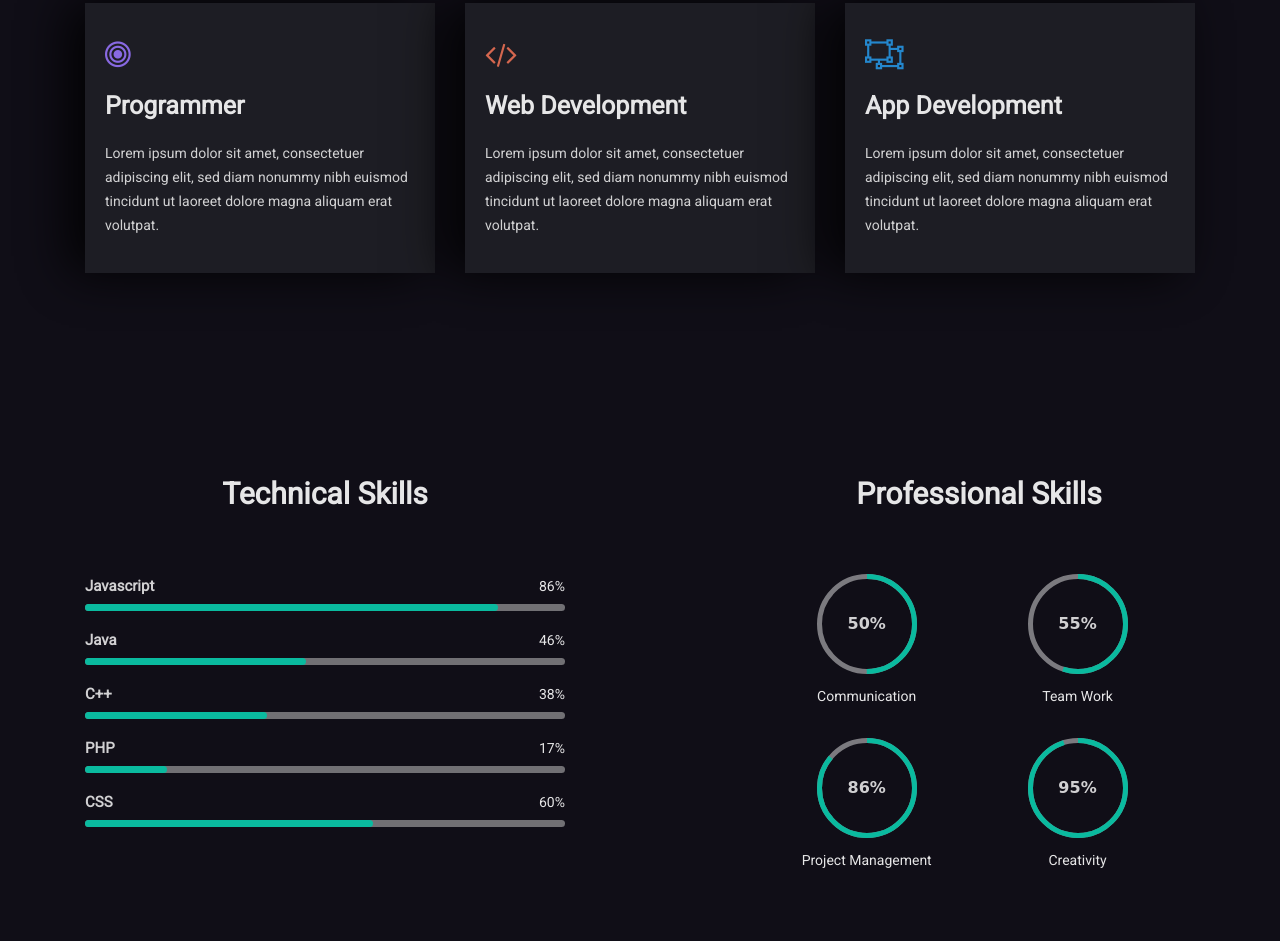
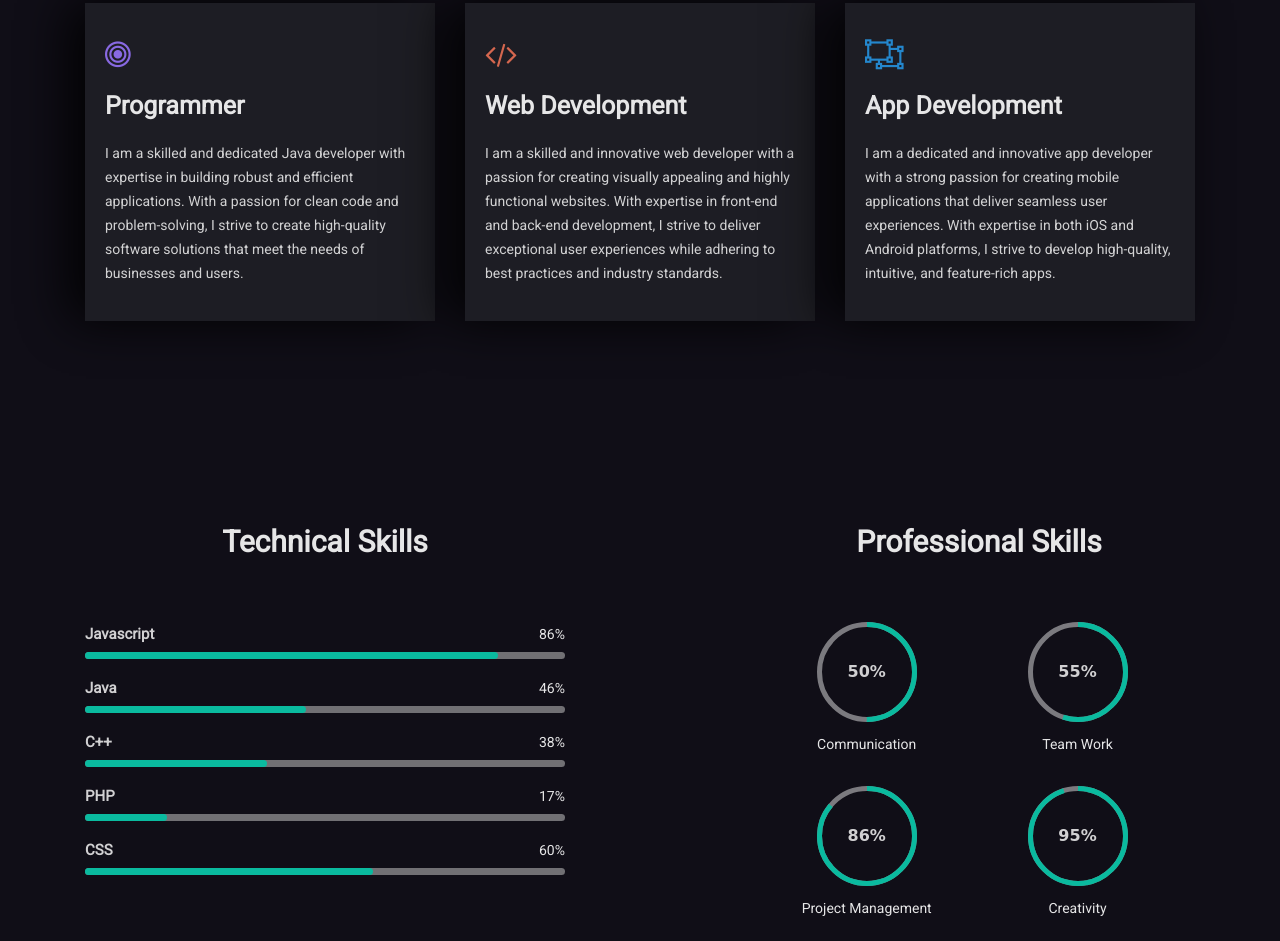
Before and after one commit to lavhimself/portfolio.github.io, a plain HTML site: page index.html in a window 1280 px wide. Shown: the part 1562-2503 px from the top of the page. Drawn offline with Linux system fonts and the light colour scheme.

Commit message:
index.html

```diff
--- a/index.html
+++ b/index.html
@@ -292,9 +292,7 @@
               <i class="fa fa-bullseye purple-color"></i>
               <h3>Programmer</h3>
               <p>
-                Lorem ipsum dolor sit amet, consectetuer adipiscing elit, sed
-                diam nonummy nibh euismod tincidunt ut laoreet dolore magna
-                aliquam erat volutpat.
+               I am a skilled and dedicated Java developer with expertise in building robust and efficient applications. With a passion for clean code and problem-solving, I strive to create high-quality software solutions that meet the needs of businesses and users.
               </p>
             </div>
           </div>
@@ -307,9 +305,7 @@
               <i class="fa fa-code iron-color"></i>
               <h3>Web Development</h3>
               <p>
-                Lorem ipsum dolor sit amet, consectetuer adipiscing elit, sed
-                diam nonummy nibh euismod tincidunt ut laoreet dolore magna
-                aliquam erat volutpat.
+                I am a skilled and innovative web developer with a passion for creating visually appealing and highly functional websites. With expertise in front-end and back-end development, I strive to deliver exceptional user experiences while adhering to best practices and industry standards.
               </p>
             </div>
           </div>
@@ -322,9 +318,7 @@
               <i class="fa fa-object-ungroup sky-color"></i>
               <h3>App Development</h3>
               <p>
-                Lorem ipsum dolor sit amet, consectetuer adipiscing elit, sed
-                diam nonummy nibh euismod tincidunt ut laoreet dolore magna
-                aliquam erat volutpat.
+                I am a dedicated and innovative app developer with a strong passion for creating mobile applications that deliver seamless user experiences. With expertise in both iOS and Android platforms, I strive to develop high-quality, intuitive, and feature-rich apps.
               </p>
             </div>
           </div>
```
